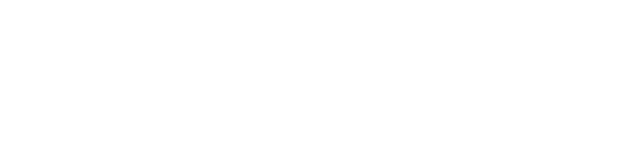
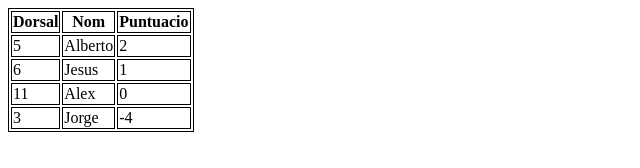
Before and after one commit to abosch19/comunio, a plain HTML site: page index.html in a window 1280 px wide. Shown: the whole page, without its empty margins (0-640 px from the left). Drawn offline with nearby package versions, Linux system fonts and the light colour scheme.

Commit message:
Taula creada, jquery append de jugadors, punts, dorsal

```diff
--- /dev/null
+++ b/css/style.css
@@ -0,0 +1,3 @@
+table , th, td {
+	border: 1px solid black;
+}
--- a/index.html
+++ b/index.html
@@ -1,9 +1,17 @@
 <!DOCTYPE html>
 <html>
 <head>
-  <script type="text/javascript" src="js/index.js"></script>
+	<script src="https://ajax.googleapis.com/ajax/libs/jquery/1.11.3/jquery.min.js"></script>
+  	<script type="text/javascript" src="js/index.js"></script>
+	<link type="text/css" rel="stylesheet" href="css/style.css" />
 </head>
 <body>
-
+	<table class="cabecera">
+		<tr>
+			<th>Dorsal</th>
+			<th>Nom</th>
+			<th>Puntuacio</th>
+		</tr>
+	</table>
 </body>
 </html>
--- a/js/index.js
+++ b/js/index.js
@@ -1,4 +1,35 @@
-(function () {
+var jugadors = [
+	{
+	"nom": "Alex",
+	"dorsal": 11,
+	"punts": 0
+	},
+	{
+	"nom": "Alberto",
+	"dorsal": 5,
+	"punts": 2
+	},
+	{
+	"nom": "Jorge",
+	"dorsal": 3,
+	"punts": -4
+	},
+	{
+	"nom": "Jesus",
+	"dorsal": 6,
+	"punts": 1
+	}
+]
 
 
-})()
+$(document).ready(function () {
+
+	var comunio = jugadors.sort(function (a,b) {
+		return parseFloat(b.punts) - parseFloat(a.punts)
+		})
+	jugadors.forEach(function (data) {
+		$(".cabecera").append("<tr><td>" + data.dorsal + "</td><td>" + data.nom + "</td><td>"+ data.punts
+ + "</td></tr>")
+	})
+
+});
```
Also changed, not shown: 3 other files.
